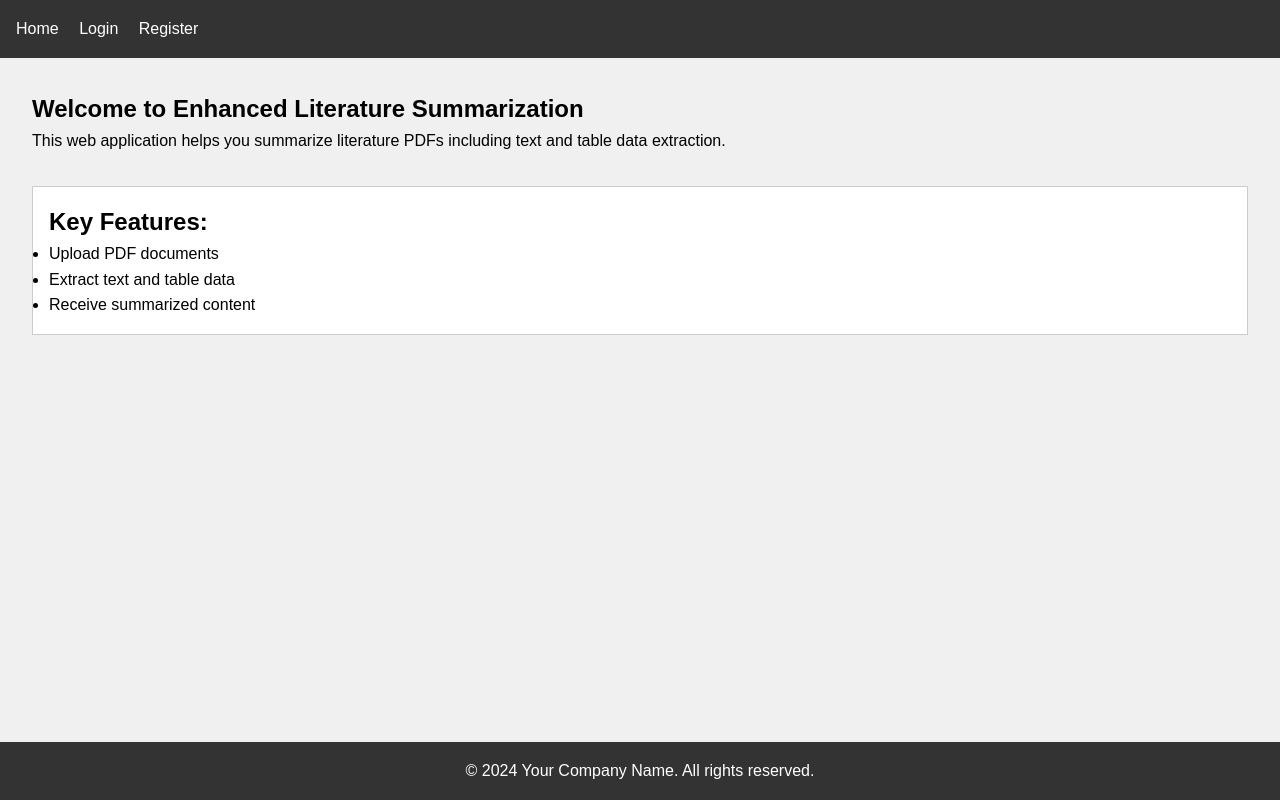
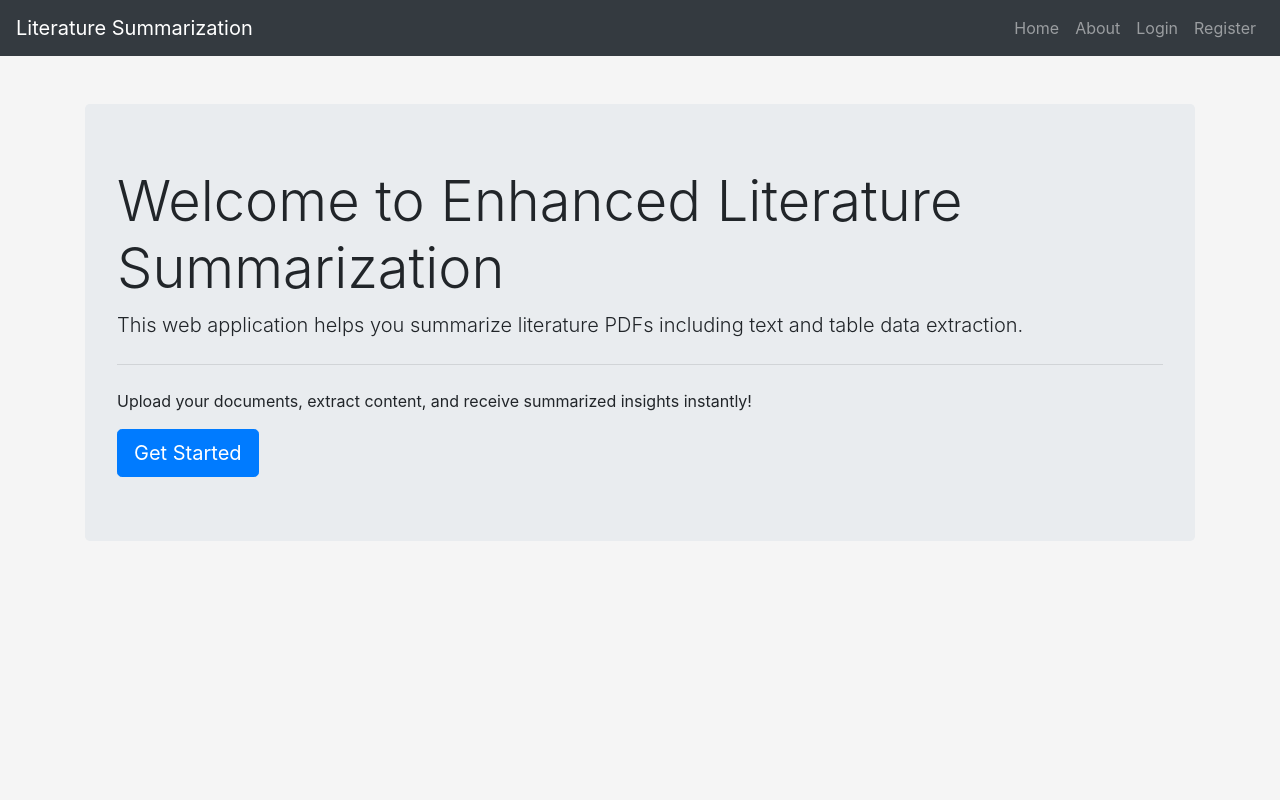
Before and after one commit to TahirMansuri/Literature_Summerization_with_TableData_Extraction_PYTHON, a Flask app: page / in a window 1280 px wide. Run offline with Flask 3, Linux system fonts and the light colour scheme; some libraries are stand-ins or nearby versions.

Commit message:
ADDED: HTML Pages Stylling for Index, Login and Register

```diff
--- a/app/static/styles.css
+++ b/app/static/styles.css
@@ -1,56 +1,53 @@
-/* Basic reset and styles */
-* {
-    margin: 0;
-    padding: 0;
-    box-sizing: border-box;
+body {
+    background-color: #f5f5f5;
 }
 
-body {
-    font-family: Arial, sans-serif;
-    line-height: 1.6;
-    background-color: #f0f0f0;
+.form-signin, .form-signup {
+    max-width: 330px;
+    padding: 15px;
+    margin: 0 auto;
 }
 
-header {
-    background-color: #333;
-    color: #fff;
-    padding: 1rem;
+.form-signin .form-control, .form-signup .form-control {
+    position: relative;
+    box-sizing: border-box;
+    height: auto;
+    padding: 10px;
+    font-size: 16px;
 }
 
-header nav ul {
-    list-style-type: none;
+.form-signin .form-control:focus, .form-signup .form-control:focus {
+    z-index: 2;
 }
 
-header nav ul li {
-    display: inline;
-    margin-right: 1rem;
+.form-signin input[type="email"], .form-signin input[type="password"],
+.form-signup input[type="text"], .form-signup input[type="email"], .form-signup input[type="password"] {
+    margin-bottom: 10px;
 }
 
-header nav ul li a {
-    color: #fff;
-    text-decoration: none;
+.form-signup input[type="password"], .form-signup input[type="text"], .form-signup input[type="email"] {
+    margin-bottom: 10px;
 }
 
-main {
-    padding: 2rem;
+.form-signin .form-signup .checkbox {
+    font-weight: 400;
 }
 
-.hero {
-    margin-bottom: 2rem;
+.form-signin .form-signup .form-control {
+    position: relative;
+    box-sizing: border-box;
+    height: auto;
+    padding: 10px;
+    font-size: 16px;
 }
 
-.features {
-    background-color: #fff;
-    padding: 1rem;
-    border: 1px solid #ccc;
+.form-signin .form-signup .form-control:focus {
+    z-index: 2;
 }
 
-footer {
-    background-color: #333;
-    color: #fff;
-    text-align: center;
-    padding: 1rem;
-    position: fixed;
-    bottom: 0;
-    width: 100%;
-}
+.form-signin .form-signup input[type="email"], .form-signin .form-signup input[type="password"], .form-signin .form-signup input[type="text"], .form-signin .form-signup input[type="email"] {
+        margin-bottom: 10px;
+    }
+
+
+ Icon type Problem Webseite. La longer visit
--- a/app/templates/index.html
+++ b/app/templates/index.html
@@ -4,37 +4,55 @@
     <meta charset="UTF-8">
     <meta name="viewport" content="width=device-width, initial-scale=1.0">
     <title>Enhanced Literature Summarization</title>
-    <link rel="stylesheet" href="styles.css"> <!-- Link to your CSS file -->
+    <link rel="stylesheet" href="https://stackpath.bootstrapcdn.com/bootstrap/4.5.2/css/bootstrap.min.css">
+    <link rel="stylesheet" href="{{ url_for('static', filename='styles.css') }}">
 </head>
 <body>
-    <header>
-        <nav>
-            <ul>
-                <li><a href="/">Home</a></li>
-                <li><a href="/login">Login</a></li> <!-- Link to Login Page -->
-                <li><a href="/register">Register</a></li> <!-- Link to Register Page -->
-            </ul>
-        </nav>
-    </header>
 
-    <main>
-        <section class="hero">
-            <h1>Welcome to Enhanced Literature Summarization</h1>
-            <p>This web application helps you summarize literature PDFs including text and table data extraction.</p>
-        </section>
+<nav class="navbar navbar-expand-lg navbar-dark bg-dark">
+  <a class="navbar-brand" href="#">Literature Summarization</a>
+  <button class="navbar-toggler" type="button" data-toggle="collapse" data-target="#navbarNav" aria-controls="navbarNav" aria-expanded="false" aria-label="Toggle navigation">
+    <span class="navbar-toggler-icon"></span>
+  </button>
+  <div class="collapse navbar-collapse justify-content-end" id="navbarNav">
+    <ul class="navbar-nav">
+      <li class="nav-item">
+        <a class="nav-link" href="/">Home</a>
+      </li>
+      <li class="nav-item">
+        <a class="nav-link" href="#">About</a>
+      </li>
+      {% if current_user.is_authenticated %}
+      <li class="nav-item">
+        <a class="nav-link" href="#">Dashboard</a>
+      </li>
+      <li class="nav-item">
+        <a class="nav-link" href="/logout">Logout</a>
+      </li>
+      {% else %}
+      <li class="nav-item">
+        <a class="nav-link" href="/login">Login</a>
+      </li>
+      <li class="nav-item">
+        <a class="nav-link" href="/register">Register</a>
+      </li>
+      {% endif %}
+    </ul>
+  </div>
+</nav>
 
-        <section class="features">
-            <h2>Key Features:</h2>
-            <ul>
-                <li>Upload PDF documents</li>
-                <li>Extract text and table data</li>
-                <li>Receive summarized content</li>
-            </ul>
-        </section>
-    </main>
+<div class="container mt-5">
+    <div class="jumbotron">
+        <h1 class="display-4">Welcome to Enhanced Literature Summarization</h1>
+        <p class="lead">This web application helps you summarize literature PDFs including text and table data extraction.</p>
+        <hr class="my-4">
+        <p>Upload your documents, extract content, and receive summarized insights instantly!</p>
+        <a class="btn btn-primary btn-lg" href="/login" role="button">Get Started</a>
+    </div>
+</div>
 
-    <footer>
-        <p>&copy; 2024 Your Company Name. All rights reserved.</p>
-    </footer>
+<script src="https://code.jquery.com/jquery-3.5.1.slim.min.js"></script>
+<script src="https://cdn.jsdelivr.net/npm/@popperjs/core@2.5.4/dist/umd/popper.min.js"></script>
+<script src="https://stackpath.bootstrapcdn.com/bootstrap/4.5.2/js/bootstrap.min.js"></script>
 </body>
 </html>
```
Also changed, not shown: app/templates/login.html (+27 -18 lines), app/templates/register.html (+28 -20 lines), app/static/logo.png (added), 1 other file.
